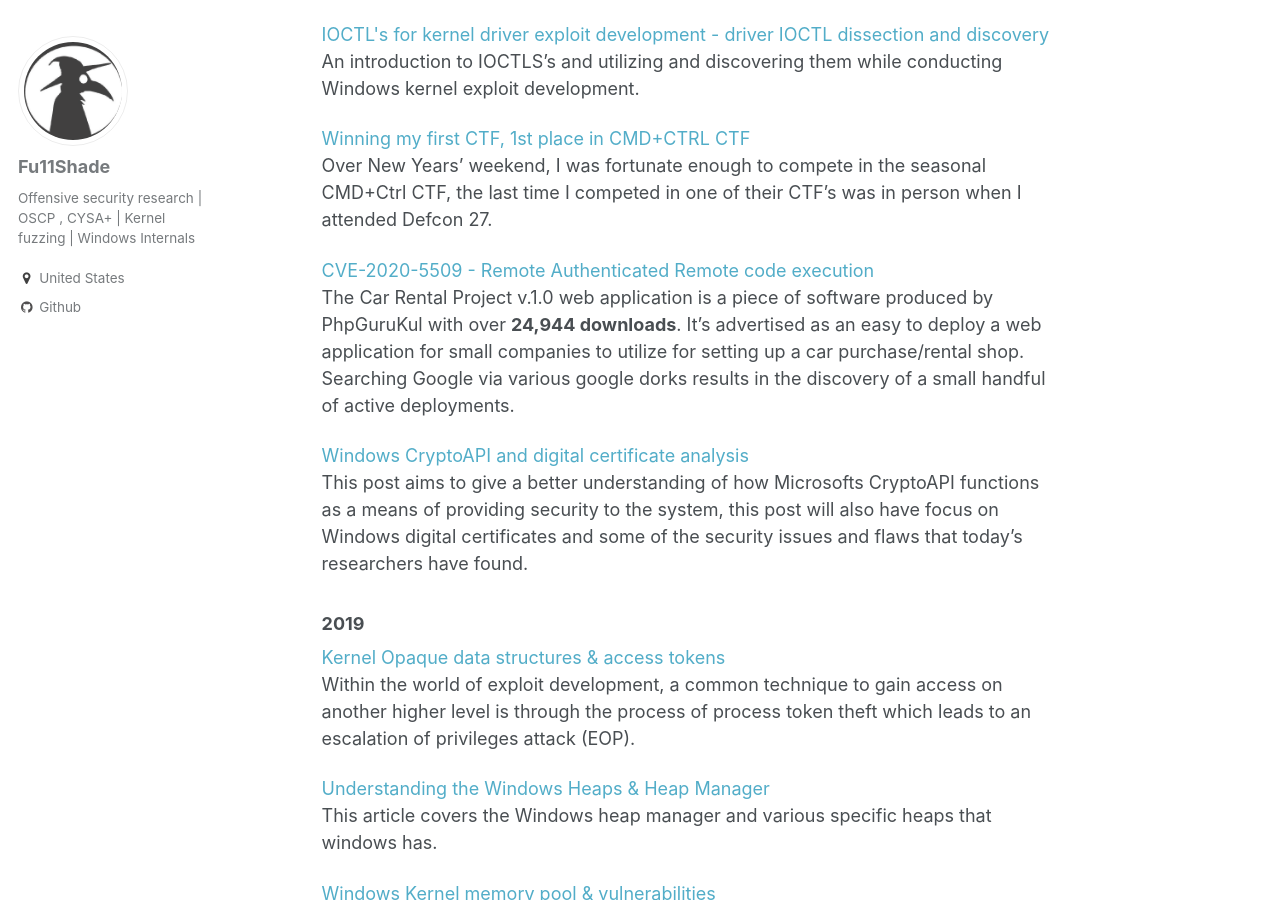
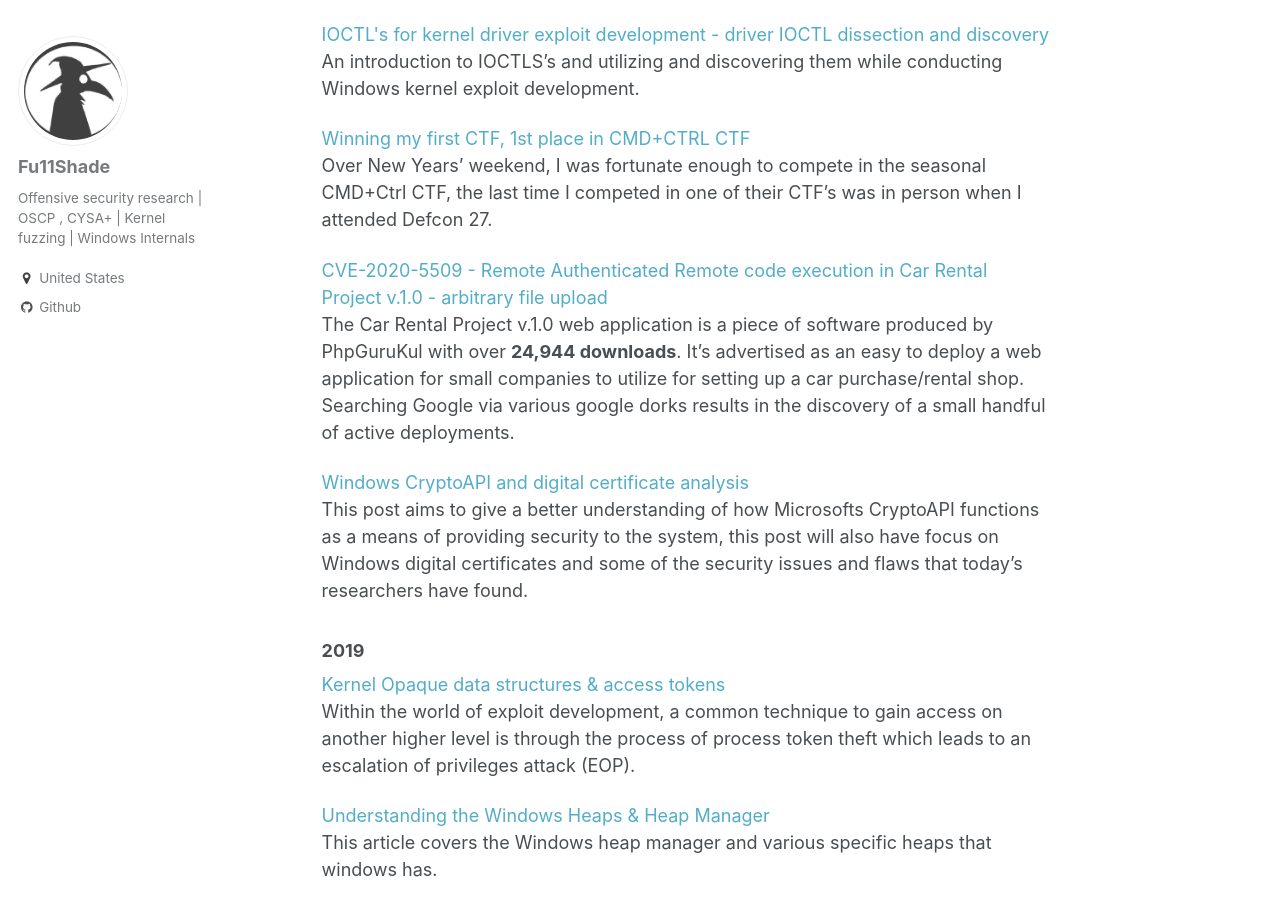
Before and after one commit to asdyxcyxc/FULLSHADE.github.io, a Jekyll site: the page built from _pages/posts.md, in a window 1280 px wide and 900 px high, scrolled down 2798 px. Built offline with Jekyll 4.4.1, drawn with Linux system fonts in a browser that asks for light colours.

Commit message:
Update 2020-1-20-CVE-2020-5509.md

```diff
--- a/_posts/2020-1-20-CVE-2020-5509.md
+++ b/_posts/2020-1-20-CVE-2020-5509.md
@@ -1,6 +1,6 @@
 ---
 layout: single
-title: CVE-2020-5509 - Remote Authenticated Remote code execution
+title: CVE-2020-5509 - Remote Authenticated Remote code execution in Car Rental Project v.1.0 - arbitrary file upload
 ---
 
 The Car Rental Project v.1.0 web application is a piece of software produced by PhpGuruKul with over **24,944 downloads**. It's advertised as an easy to deploy a web application for small companies to utilize for setting up a car purchase/rental shop. Searching Google via various google dorks results in the discovery of a small handful of active deployments.
```
